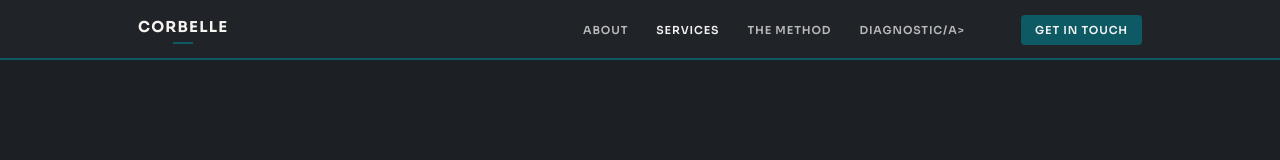
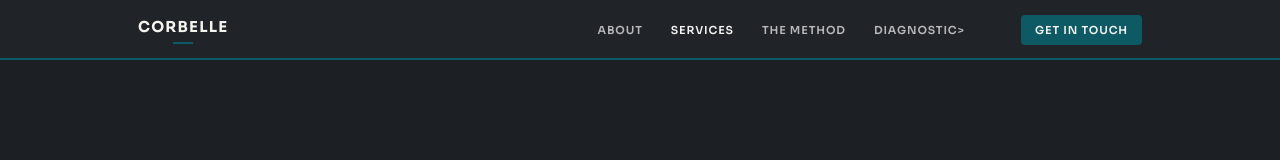
Before and after one commit to Br3nnie/corbelle-site, a website: page services.html in a window 1280 px wide. Shown: the top 160 px of the page. Drawn offline with Linux system fonts and the light colour scheme.

Commit message:
text change

```diff
--- a/services.html
+++ b/services.html
@@ -18,7 +18,7 @@
       <li><a href="about.html">About</a></li>
       <li><a href="services.html" class="current">Services</a></li>
       <li><a href="method.html">The Method</a></li>
-      <li><a href="/performance-ceiling">Diagnostic/a></li>
+      <li><a href="/performance-ceiling">Diagnostic></li>
       <li><a class="s-nav-cta" href="contact.html">Get in touch</a></li>
     </ul>
   </div>
```
